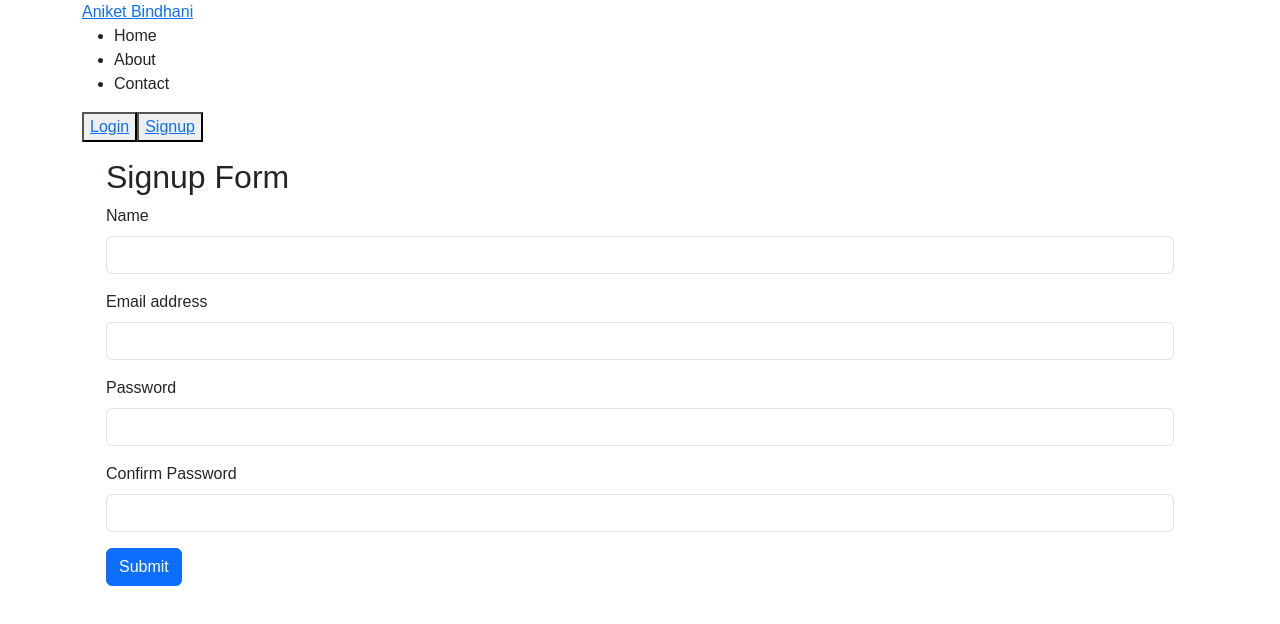
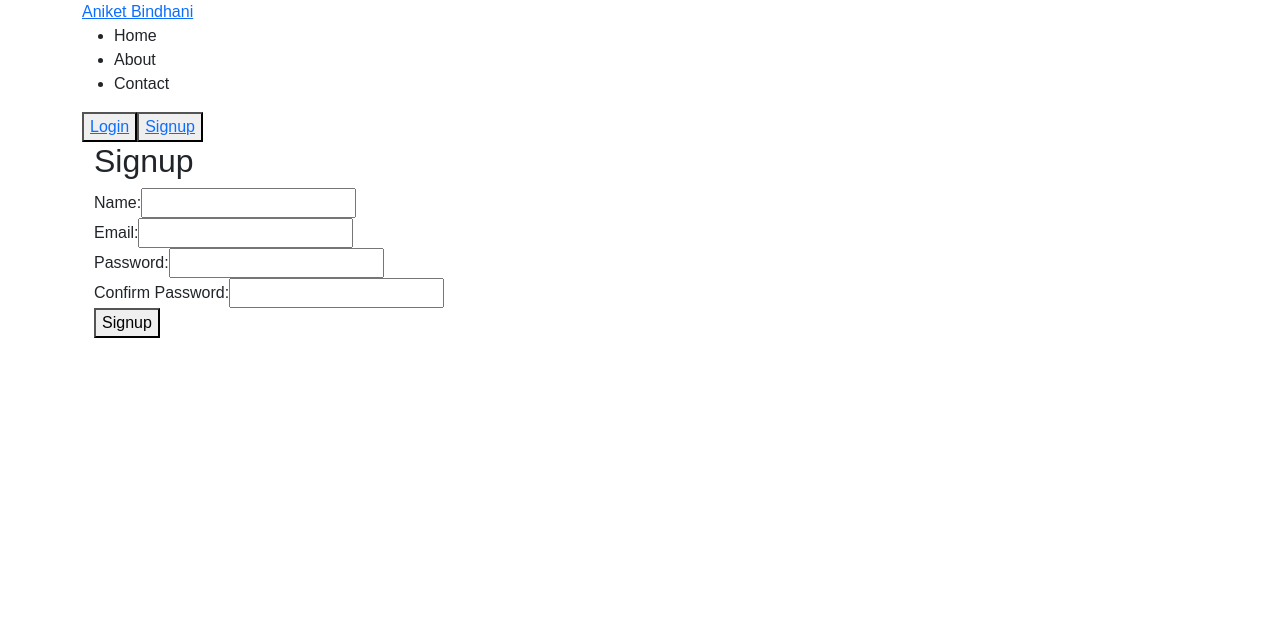
Before and after one commit to anik-bin/notesdirectory-frontend, a React (Create React App) app: page /Signup in a window 1280 px wide. Shown: the top 624 px of the page. Built offline with nearby package versions, Linux system fonts and the light colour scheme.

Commit message:
changed style for login and signup component

```diff
--- a/src/components/Login.js
+++ b/src/components/Login.js
@@ -37,21 +37,21 @@
         setCredentials({ ...credentials, [e.target.name]: e.target.value })
     }
     return (
-        <div className='formlogin'>
-            <h2 className='login-header'>Login Form</h2>
-            <form onSubmit={handleSubmit}>
-                <div className="mb-3">
-                    <label htmlFor="email" className="form-label">Email address</label>
-                    <input type="email" className="form-control" id="email" name="email" value={credentials.email} onChange={onChange} aria-describedby="emailHelp" />
-                    <div id="emailHelp" className="form-text">We'll never share your email with anyone else.</div>
+        <>
+            <h2>Login</h2>
+            <form action="" method='post' onSubmit={handleSubmit}>
+                <div class="note-form">
+                    <label htmlFor="email">Email: </label>
+                    <input type="email" name="email" id="email" value={credentials.email} onChange={onChange} required />
                 </div>
-                <div className="mb-3">
-                    <label htmlFor="password" className="form-label">Password</label>
-                    <input type="password" className="form-control" id="password" name="password" value={credentials.password} onChange={onChange} />
+                <div class="note-form">
+                    <label htmlFor="password">Password: </label>
+                    <input type="password" name="password" id="password" value={credentials.password} onChange={onChange} required />
                 </div>
-                <button type="submit" className="btn btn-primary">Submit</button>
+                <button type="submit">Login</button>
             </form>
-        </div>
+
+        </>
     )
 }
 
--- a/src/components/Signup.js
+++ b/src/components/Signup.js
@@ -37,32 +37,27 @@
 
     return (
         <>
-            <div className="container mt-3">
-                <h2>Signup Form</h2>
-                <form onSubmit={handleSubmit}>
-                    <div className="mb-3">
-                        <label htmlFor="name" className="form-label">Name</label>
-                        <input type="text" className="form-control" id="name" name="name" onChange={onChange} aria-describedby="emailHelp" />
-                    </div>
 
-                    <div className="mb-3">
-                        <label htmlFor="email" className="form-label">Email address</label>
-                        <input type="email" className="form-control" id="email" name="email" onChange={onChange} aria-describedby="emailHelp" />
-                    </div>
-
-                    <div className="mb-3">
-                        <label htmlFor="password" className="form-label">Password</label>
-                        <input type="password" className="form-control" id="password" name="password" onChange={onChange} minLength={5} required />
-                    </div>
-
-                    <div className="mb-3">
-                        <label htmlFor="cpassword" className="form-label">Confirm Password</label>
-                        <input type="password" className="form-control" id="cpassword" name="cpassword" onChange={onChange} minLength={5} required />
-                    </div>
-
-                    <button type="submit" className="btn btn-primary">Submit</button>
-                </form>
-            </div>
+            <h2>Signup</h2>
+            <form action="" method='post' onSubmit={handleSubmit}>
+                <div class="note-form">
+                    <label htmlFor="name">Name: </label>
+                    <input type="text" name="name" id="name" onChange={onChange} required />
+                </div>
+                <div class="note-form">
+                    <label htmlFor="email">Email: </label>
+                    <input type="email" name="email" id="email" onChange={onChange} required />
+                </div>
+                <div class="note-form">
+                    <label htmlFor="password">Password: </label>
+                    <input type="password" name="password" id="password" onChange={onChange} minLength={5} required />
+                </div>
+                <div class="note-form">
+                    <label htmlFor="cpassword">Confirm Password: </label>
+                    <input type="password" name="cpassword" id="cpassword" onChange={onChange} minLength={5} required />
+                </div>
+                <button type="submit">Signup</button>
+            </form>
         </>
     )
 }
```
